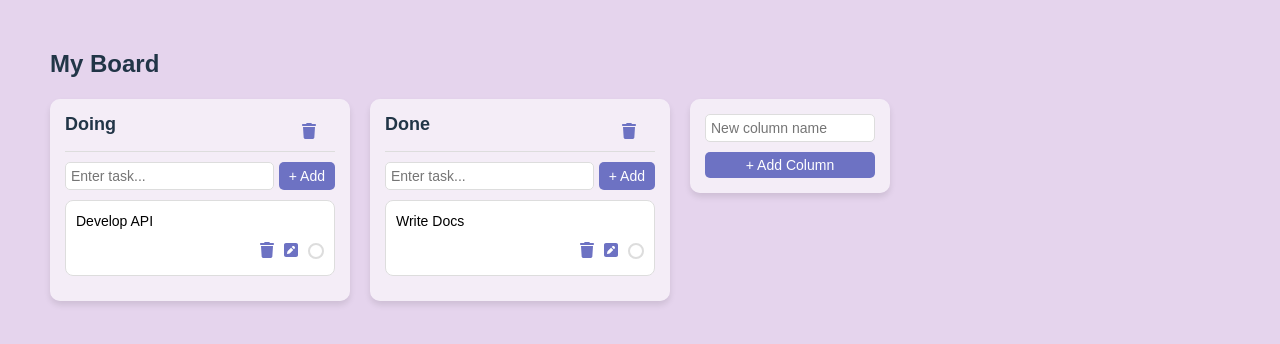
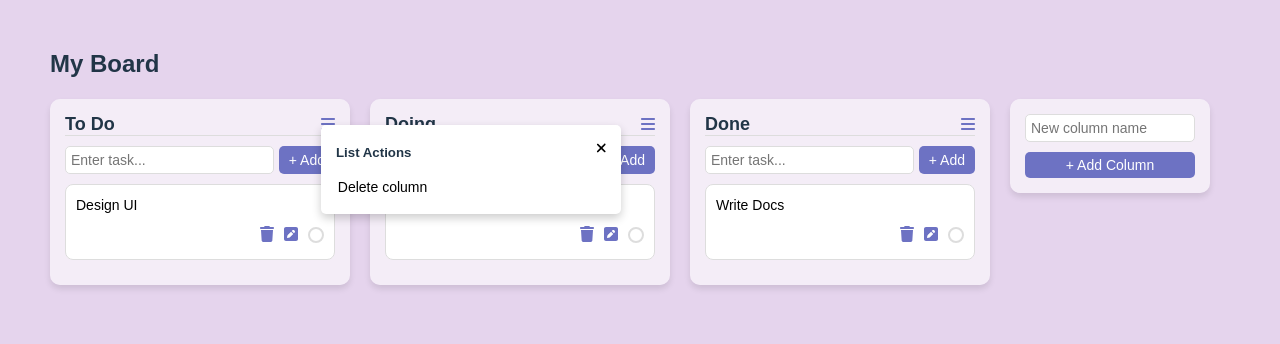
Before and after one commit to carolastolfo/FlowBoard, a React (Vite) app in the folder client/: page / in a window 1280 px wide. Both pictures are taken after a click on the button 308 px from the left and 132 px from the top of the page. Shown: the top 344 px of the page. Built offline with nearby package versions, Linux system fonts and the light colour scheme.

Commit message:
Fixing codes

```diff
--- a/client/src/App.css
+++ b/client/src/App.css
@@ -108,20 +108,26 @@ h2 {
 
 .column-header {
   display: flex;
-  justify-content: space-between;
   width: 100%;
   border-bottom: 1px solid #ddd;
   margin-bottom: 10px;
 }
 
-.delete-column-btn {
+.column-right {
+  display: flex;
+  align-items: center;
+  gap: 10px;
+}
+
+.delete-column-btn, .list-column-btn {
   background: none;
   border: none;
   color: #6D72C3;
   cursor: pointer;
+  padding: 0;
 }
 
-.delete-column-btn:hover {
+.delete-column-btn, .list-column-btn:hover {
   color: #5C60A5;
 }
 
@@ -164,8 +170,6 @@ h2 {
   max-width: 100%;
   background: white;
   border-radius: 8px;
-  /* word-wrap: break-word;
-  overflow-wrap: break-word; */
   white-space: normal;
   margin-bottom: 10px;
   border: 1px solid #ddd;
@@ -185,8 +189,6 @@ h2 {
   border: none;
   border-radius: 5px;
   outline: none;
-  /* word-break: break-word;
-  white-space: pre-wrap; */
   background: white;
   color: black;
   font-size: 14px;
@@ -195,9 +197,6 @@ h2 {
 .task-content {
   display: block;
   width: 100%;
-  /* white-space: pre-wrap;
-  overflow-wrap: break-word;
-  word-break: break-word; */
 }
 
 .task-buttons {
@@ -256,3 +255,50 @@ h2 {
   text-decoration: line-through;
   color: gray;
 }
+
+.menu {
+  position: absolute;
+  top: 125px;
+  background: white;
+  width: 300px;
+  box-shadow: 0px 4px 10px rgba(0, 0, 0, 0.2);
+  border-radius: 5px;
+}
+
+.menu button {
+  width: 100%;
+  text-align: left;
+  font-size: 14px;
+  border: none;
+  cursor: pointer;
+  background-color: white;
+  margin-bottom: 10px;
+}
+
+.menu button:hover {
+  background-color:  #e8e9fb;
+  border-radius: 0;
+}
+
+.menu-header {
+  display: flex;
+  align-items: center;
+  width: 100%;
+  justify-content: space-between;
+  padding-top: 10px;
+  padding-left: 15px;
+  padding-right: 10px;
+}
+
+.header-btn {
+  display: flex;
+}
+
+.close-list-menu-btn {
+  background: none;
+  border-radius: 5px !important;
+  color: black;
+  cursor: pointer;
+  font-size: 16px;
+  padding: 5px;
+}
--- a/client/src/components/Column.jsx
+++ b/client/src/components/Column.jsx
@@ -2,26 +2,23 @@ import { Droppable } from '@hello-pangea/dnd';
 import Task from './Task';
 import { useState } from 'react';
 import { FontAwesomeIcon } from '@fortawesome/react-fontawesome';
-import { faTrash } from '@fortawesome/free-solid-svg-icons';
+import { faBars } from '@fortawesome/free-solid-svg-icons';
+import ListMenu from './ListMenu';
 
 // Represents a single column in the Kanban board
 const Column = ({
-  title, // Title of the column
-  tasks, // Array of tasks in this column
-  id, // Unique identifier for the column
-  addTask, // Function to add a new task
-  deleteTask, // Function to delete a task
-  editTask, // Function to edit a task
-  deleteColumn, // Function to delete this column
+  title,
+  tasks,
+  id,
+  addTask,
+  deleteTask,
+  editTask,
+  deleteColumn,
+  activeMenuColumn,
+  setActiveMenuColumn,
 }) => {
-  const [newTask, setNewTask] = useState(''); // State to store the new task input
-
-  // Function to handle adding a new task
-  // const handleAddTask = () => {
-  //   if (!newTask.trim()) return; // Prevent adding empty tasks
-  //   addTask(id, newTask); // Call addTask function with column ID and task text
-  //   setNewTask(''); // Clear the input field
-  // };
+  const [newTask, setNewTask] = useState('');
+  const isMenuOpen = activeMenuColumn === id;
 
   return (
     <div className='column'>
@@ -35,18 +32,25 @@ const Column = ({
           ))}
         </h2>
 
-        {deleteColumn && (
+        <div className='column-right'>
           <button
-            className='delete-column-btn'
-            onClick={() => deleteColumn(id)}
-            title='Delete Column'
+            className='list-column-btn'
+            title='List Actions'
+            onClick={() => setActiveMenuColumn(isMenuOpen ? null : id)}
           >
-            <FontAwesomeIcon icon={faTrash} />
+            <FontAwesomeIcon icon={faBars} />
           </button>
-        )}
+
+          {isMenuOpen && (
+            <ListMenu
+              deleteColumn={deleteColumn}
+              id={id}
+              setActiveMenuColumn={setActiveMenuColumn}
+            />
+          )}
+        </div>
       </div>
 
-      {/* Input for adding tasks */}
       <div className='add-task'>
         <input
           type='text'
@@ -54,7 +58,7 @@ const Column = ({
           onChange={(e) => setNewTask(e.target.value)}
           placeholder='Enter task...'
         />
-        {/* <button onClick={handleAddTask}>+ Add</button> */}
+
         <button
           onClick={() => {
             if (!newTask.trim()) return;
--- a/client/src/components/KanbanBoard.jsx
+++ b/client/src/components/KanbanBoard.jsx
@@ -1,18 +1,19 @@
 import { useState, useRef, useEffect } from 'react';
-import { DragDropContext } from '@hello-pangea/dnd';
+import { DragDropContext, Droppable, Draggable } from '@hello-pangea/dnd';
 import Column from './Column';
 
 // Represents the entire board with multiple columns
 const KanbanBoard = () => {
-  // State to store tasks
   const [tasks, setTasks] = useState({
     todo: { title: 'To Do', items: [{ id: '1', content: 'Design UI' }] },
     doing: { title: 'Doing', items: [{ id: '2', content: 'Develop API' }] },
     done: { title: 'Done', items: [{ id: '3', content: 'Write Docs' }] },
   });
 
-  const [newColumnName, setNewColumnName] = useState(''); // State for new column
+  const [columnOrder, setColumnOrder] = useState(Object.keys(tasks));
+  const [newColumnName, setNewColumnName] = useState('');
   const boardRef = useRef(null);
+  const [activeMenuColumn, setActiveMenuColumn] = useState(null);
 
   useEffect(() => {
     if (boardRef.current) {
@@ -22,64 +23,65 @@ const KanbanBoard = () => {
 
   // Function to add a task to a specific column
   const addTask = (columnId, content) => {
-    if (!content.trim()) return; // Prevent adding empty tasks
-    const newTask = { id: Date.now().toString(), content, completed: false }; // Create a new task object
-    setTasks((prev) => ({
+    if (!content.trim()) return;
+
+    setTasks((prev) => {
+      const updatedItems = [
+        ...prev[columnId].items,
+        { id: Date.now().toString(), content, completed: false },
+      ];
+      return {
         ...prev,
-      [columnId]: {
-        ...prev[columnId],
-        items: [...prev[columnId].items, newTask], // Add the new task to the column
-      },
-    }));
+        [columnId]: { ...prev[columnId], items: updatedItems },
+      };
+    });
   };
 
   // Function to delete a task from a specific column
   const deleteTask = (columnId, taskId) => {
-    setTasks((prev) => ({
+    setTasks((prev) => {
+      const updatedItems = prev[columnId].items.filter(
+        (task) => task.id !== taskId
+      );
+      return {
         ...prev,
-      [columnId]: {
-        ...prev[columnId],
-        items: prev[columnId].items.filter((task) => task.id !== taskId), // Remove the task from the column
-      },
-    }));
+        [columnId]: { ...prev[columnId], items: updatedItems },
+      };
+    });
   };
 
-  // Function to edit a task in a specific column
   const editTask = (columnId, taskId, updatedTask) => {
-    setTasks((prev) => ({
+    setTasks((prev) => {
+      const updatedItems = prev[columnId].items.map((task) =>
+        task.id === taskId ? { ...task, ...updatedTask } : task
+      );
+      return {
         ...prev,
-      [columnId]: {
-        ...prev[columnId],
-        items: prev[columnId].items.map((task) =>
-          task.id === taskId
-            ? {
-                ...task,
-                content: updatedTask.content,
-                completed: updatedTask.completed,
-              }
-            : task
-        ),
-      },
-    }));
+        [columnId]: { ...prev[columnId], items: updatedItems },
+      };
+    });
   };
 
   // Function to delete a column
   const deleteColumn = (columnId) => {
     setTasks((prev) => {
       const updatedTasks = { ...prev };
-      delete updatedTasks[columnId]; // Remove the column from state
+      delete updatedTasks[columnId];
       return updatedTasks;
     });
+    setColumnOrder((prev) => prev.filter((id) => id !== columnId));
   };
 
   // Function to add a new column
   const addColumn = () => {
-    if (!newColumnName.trim()) return; // Prevent adding empty columns
+    if (!newColumnName.trim()) return;
+
     const newColumnId = `col-${Date.now()}`;
     setTasks((prev) => ({
       ...prev,
-      [newColumnId]: { title: newColumnName, items: [] }, // Create a new column with an empty task list
+      [newColumnId]: { title: newColumnName, items: [] },
     }));
+    setColumnOrder((prev) => [...prev, newColumnId]);
     setNewColumnName('');
 
     // Auto-scroll to new column
@@ -91,39 +93,40 @@ const KanbanBoard = () => {
   };
 
   // Function to handle drag-and-drop task movement
-  const onDragEnd = ({ source, destination }) => {
-    // If there's no valid destination or task is dropped at the same position, do nothing
-    if (
-      !destination ||
-      (source.droppableId === destination.droppableId &&
-        source.index === destination.index)
-    )
-      return;
+  const onDragEnd = ({ source, destination, type }) => {
+    if (!destination) return;
 
+    if (type === 'COLUMN') {
+      const newOrder = [...columnOrder];
+      const [movedColumn] = newOrder.splice(source.index, 1);
+      newOrder.splice(destination.index, 0, movedColumn);
+      setColumnOrder(newOrder);
+    } else {
       setTasks((prev) => {
-      const sourceTasks = [...prev[source.droppableId].items]; // Get tasks from the source column
+        const sourceTasks = [...prev[source.droppableId].items];
         const destinationTasks =
           source.droppableId === destination.droppableId
             ? sourceTasks
-          : [...prev[destination.droppableId].items]; // Get tasks from the destination column
+            : [...prev[destination.droppableId].items];
 
-      const [movedTask] = sourceTasks.splice(source.index, 1); // Remove the task from the source column
-      destinationTasks.splice(destination.index, 0, movedTask); // Insert task into the destination column
+        const [movedTask] = sourceTasks.splice(source.index, 1);
+        destinationTasks.splice(destination.index, 0, movedTask);
 
         return {
           ...prev,
           [source.droppableId]: {
             ...prev[source.droppableId],
-          items: sourceTasks, // Update source column tasks
+            items: sourceTasks,
           },
           ...(source.droppableId !== destination.droppableId && {
             [destination.droppableId]: {
               ...prev[destination.droppableId],
-            items: destinationTasks, // Update destination column tasks
+              items: destinationTasks,
             },
           }),
         };
       });
+    }
   };
 
   return (
@@ -131,8 +134,28 @@ const KanbanBoard = () => {
       <h2>My Board</h2>
       <div className='kanban-board-wrapper'>
         <DragDropContext onDragEnd={onDragEnd}>
-          <div className='kanban-board' ref={boardRef}>
-            {Object.keys(tasks).map((columnId) => (
+          <Droppable droppableId='board' direction='horizontal' type='COLUMN'>
+            {(provided) => (
+              <div
+                className='kanban-board'
+                ref={(el) => {
+                  boardRef.current = el;
+                  provided.innerRef(el);
+                }}
+                {...provided.droppableProps}
+              >
+                {columnOrder.map((columnId, index) => (
+                  <Draggable
+                    key={columnId}
+                    draggableId={columnId}
+                    index={index}
+                  >
+                    {(provided) => (
+                      <div
+                        ref={provided.innerRef}
+                        {...provided.draggableProps}
+                        {...provided.dragHandleProps}
+                      >
                         <Column
                           key={columnId}
                           id={columnId}
@@ -142,10 +165,15 @@ const KanbanBoard = () => {
                           deleteTask={deleteTask}
                           deleteColumn={deleteColumn}
                           editTask={editTask}
+                          activeMenuColumn={activeMenuColumn}
+                          setActiveMenuColumn={setActiveMenuColumn}
                         />
+                      </div>
+                    )}
+                  </Draggable>
                 ))}
+                {provided.placeholder}
 
-            {/* Add New Column Button */}
                 <div className='add-column'>
                   <input
                     type='text'
@@ -156,6 +184,8 @@ const KanbanBoard = () => {
                   <button onClick={addColumn}>+ Add Column</button>
                 </div>
               </div>
+            )}
+          </Droppable>
         </DragDropContext>
       </div>
     </div>
--- /dev/null
+++ b/client/src/components/ListMenu.jsx
@@ -0,0 +1,24 @@
+import { FontAwesomeIcon } from '@fortawesome/react-fontawesome';
+import { faTimes } from '@fortawesome/free-solid-svg-icons';
+
+const ListMenu = ({ deleteColumn, id, setActiveMenuColumn }) => {
+  return (
+    <div className='menu'>
+      <div className='menu-header'>
+        <h5>List Actions</h5>
+        <div className='header-btn'>
+          <button
+            className='close-list-menu-btn'
+            onClick={() => setActiveMenuColumn(null)}
+            title='Close'
+          >
+            <FontAwesomeIcon icon={faTimes} />
+          </button>
+        </div>
+      </div>
+      <button onClick={() => deleteColumn(id)}>Delete column</button>
+    </div>
+  );
+};
+
+export default ListMenu;
--- a/client/src/components/Task.jsx
+++ b/client/src/components/Task.jsx
@@ -4,8 +4,8 @@ import { FontAwesomeIcon } from '@fortawesome/react-fontawesome';
 import { faTrash, faPencilSquare } from '@fortawesome/free-solid-svg-icons';
 
 const Task = ({ task, index, columnId, deleteTask, editTask }) => {
-  const [isEditing, setIsEditing] = useState(false); // State to track if task is being edited
-  const [newContent, setNewContent] = useState(task.content); // State to store updated task content
+  const [isEditing, setIsEditing] = useState(false);
+  const [newContent, setNewContent] = useState(task.content);
 
   // Update content when task content changes
   useEffect(() => {
@@ -20,10 +20,10 @@ const Task = ({ task, index, columnId, deleteTask, editTask }) => {
       editTask(columnId, task.id, {
         content: newContent,
         completed: task.completed,
-      }); // Fixed syntax
+      });
     }
 
-    setIsEditing(false); // Exit edit mode AFTER updating the task
+    setIsEditing(false);
   };
 
   // Handle toggling the checkbox state
```
Also changed, not shown: 1 other file (tests, documents, lock files or other folders). Lines whose indentation alone changed are shown as unchanged.
